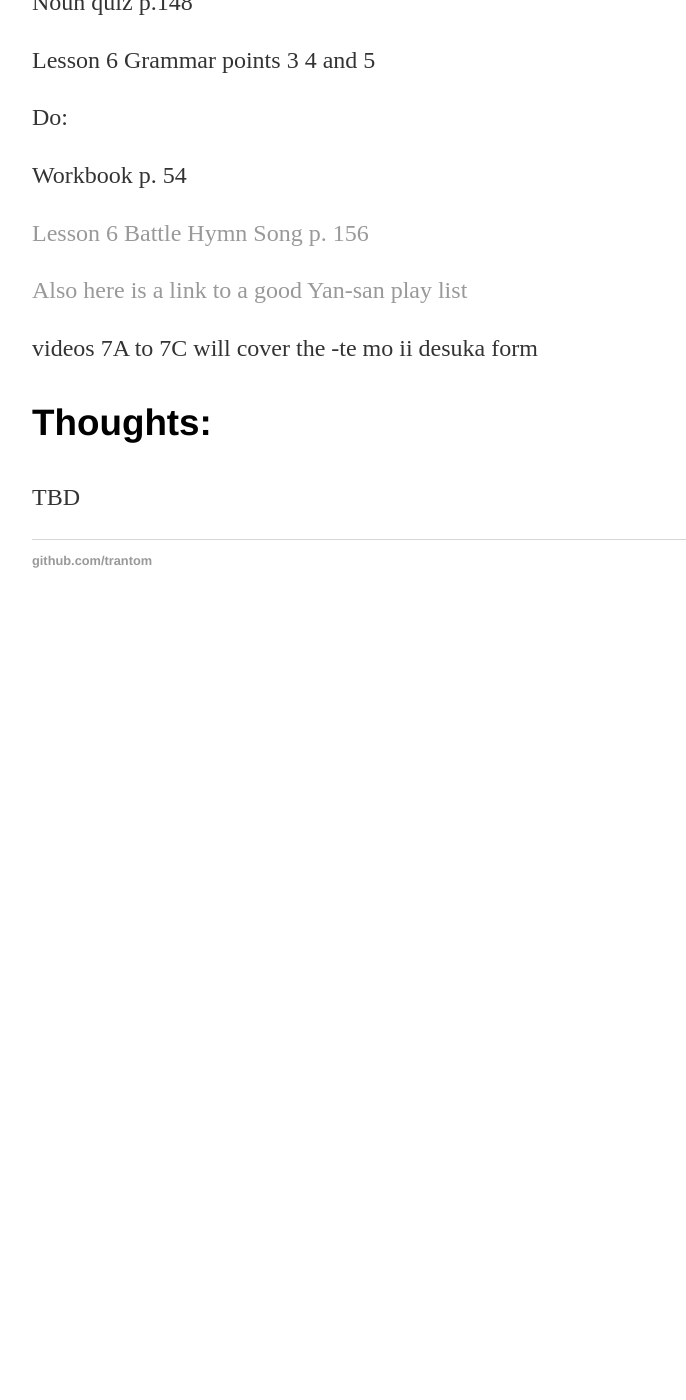
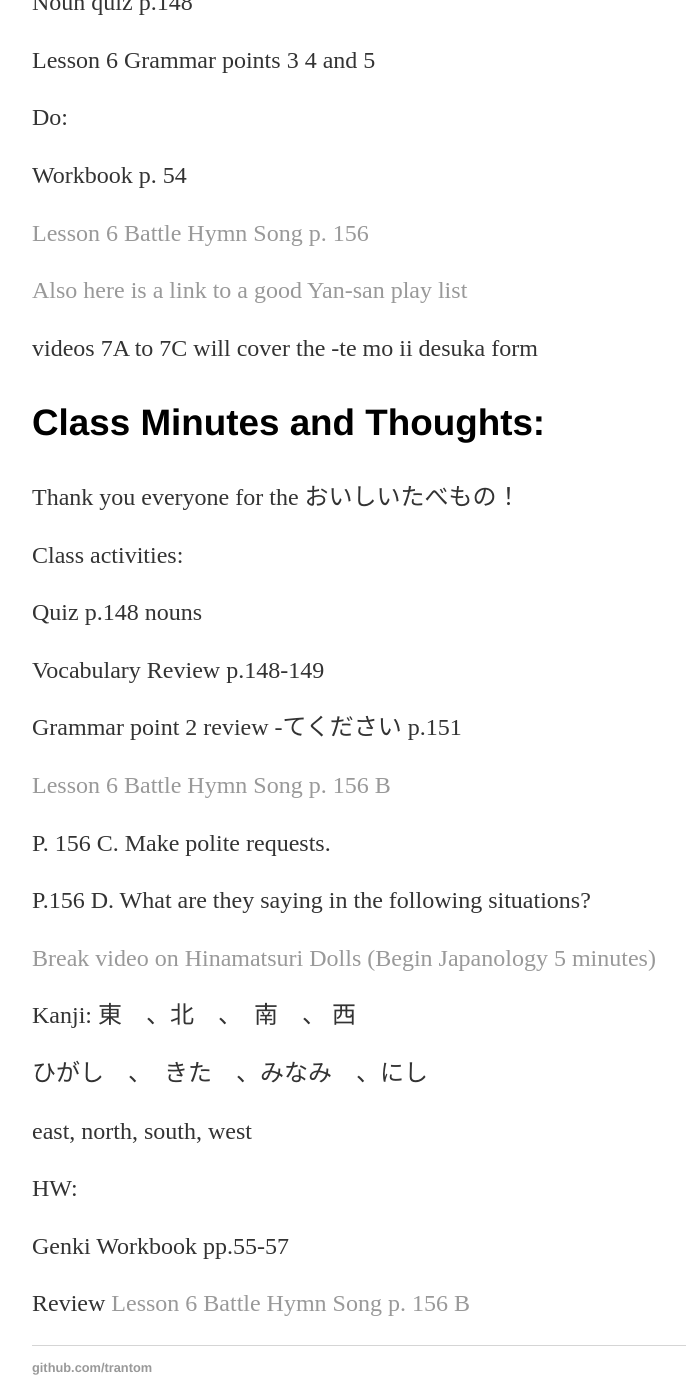
Before and after one commit to trantom/sawada-sensei-no-ato, a Jekyll site: the page built from _posts/2018-06-21-student-j2-meeting-2.md, in a window 1280 px wide and 1400 px high, scrolled down 571 px. Shown: the whole window, without its empty margins (160-846 px from the left). Built offline with Jekyll 4.4.1, drawn with Linux system fonts in a browser that asks for light colours; before the commit the page ends 1201 px from its top, so only the background shows below that.

Commit message:
Add class minutes and thoughts

```diff
--- a/_posts/2018-06-21-student-j2-meeting-2.md
+++ b/_posts/2018-06-21-student-j2-meeting-2.md
@@ -28,5 +28,35 @@ Workbook p. 54
 
 videos 7A to 7C will cover the -te mo ii desuka form
 
-### Thoughts:
-TBD
+### Class Minutes and Thoughts:
+
+Thank you everyone for the おいしいたべもの！
+
+
+Class activities:
+
+Quiz p.148 nouns
+
+Vocabulary Review p.148-149
+
+Grammar point 2 review -てください p.151
+
+[Lesson 6 Battle Hymn Song p. 156 B](https://www.youtube.com/watch?v=-s0ZRSpZMWI)
+
+P. 156 C. Make polite requests.
+
+P.156 D. What are they saying in the following situations?
+
+[Break video on Hinamatsuri Dolls (Begin Japanology 5 minutes)](https://www.youtube.com/watch?v=3_MsVRWVuf4)
+
+Kanji: 東　、北　、　南　、 西
+
+ひがし　、　きた　、みなみ　、にし
+
+east, north, south, west
+
+HW:
+
+Genki Workbook pp.55-57
+
+Review [Lesson 6 Battle Hymn Song p. 156 B](https://www.youtube.com/watch?v=-s0ZRSpZMWI)
```
